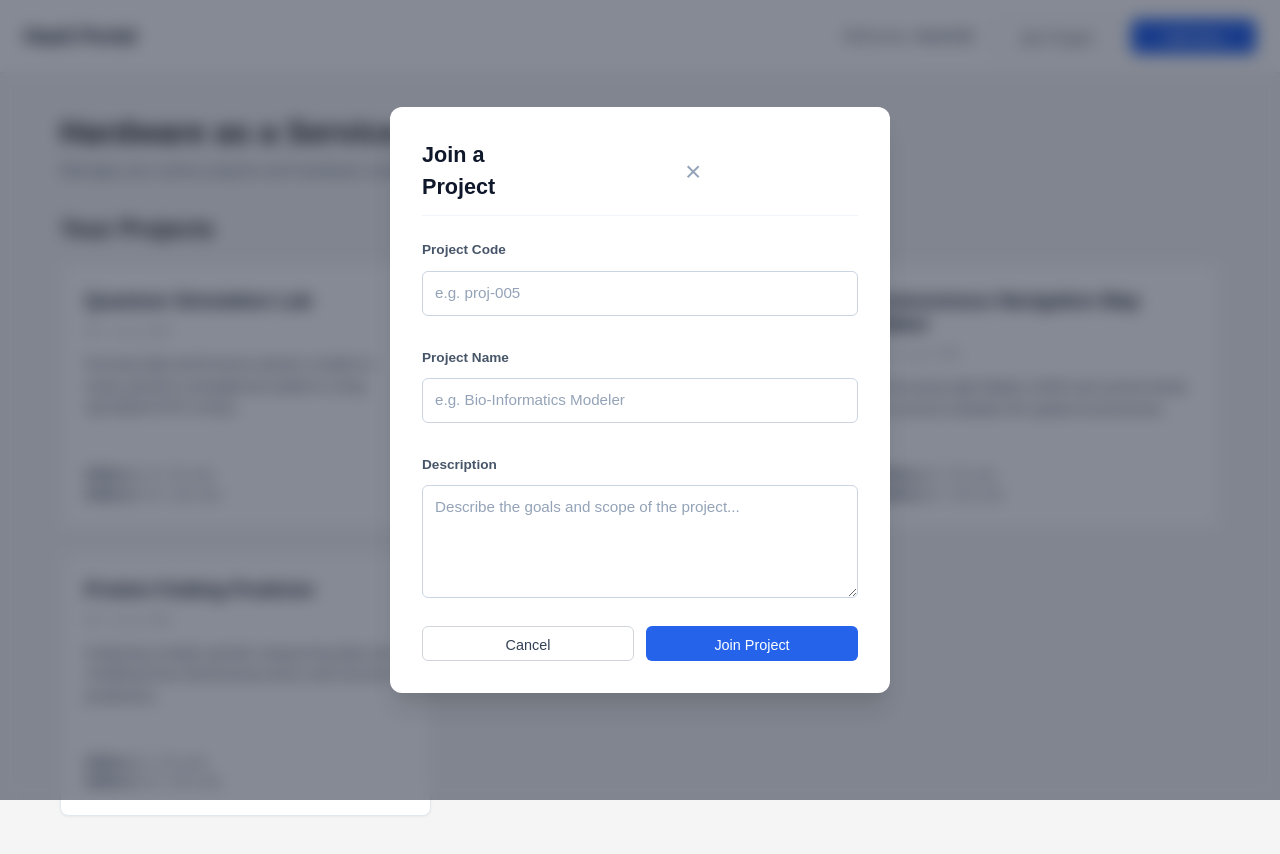
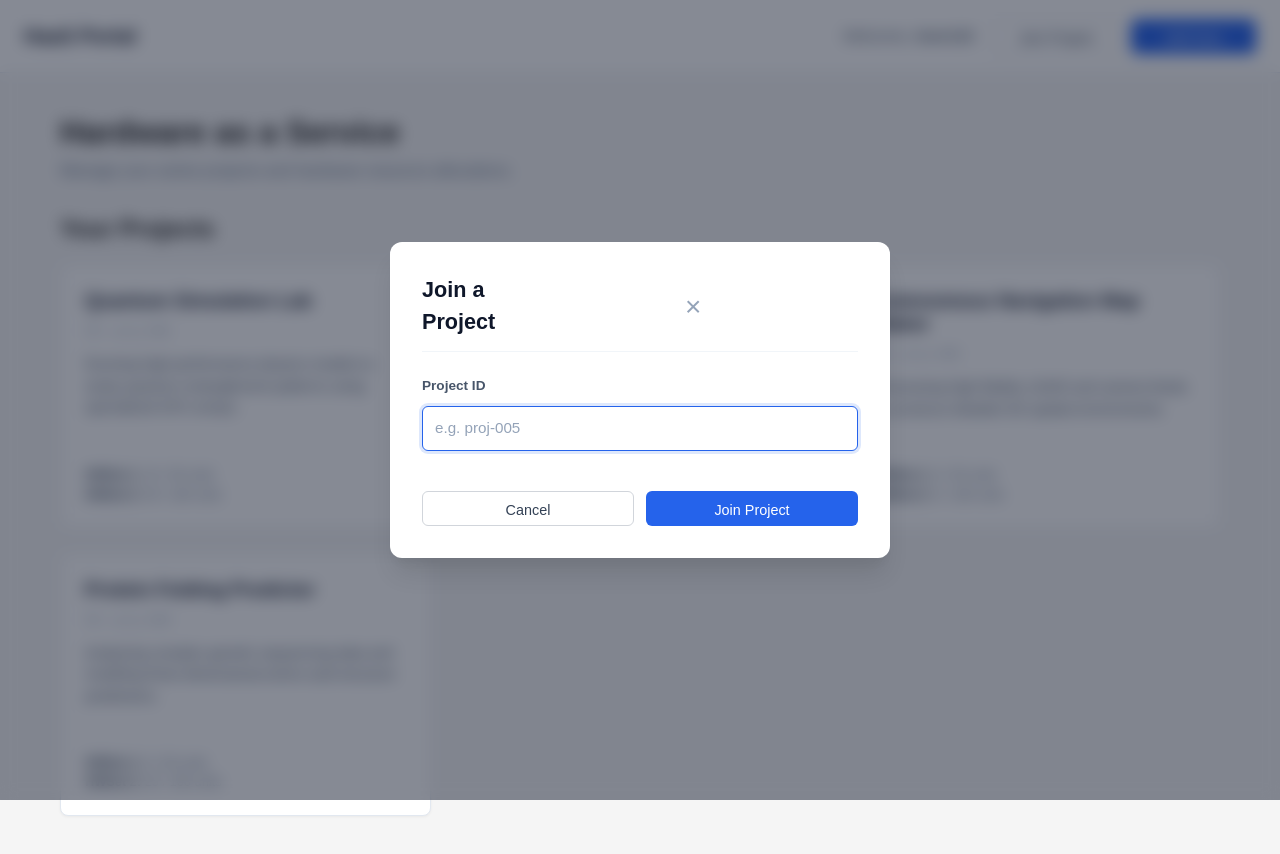
Before and after one commit to jcodeyh/hardware-rental-website, a React (Vite) app in the folder client/: page /landingPage in a window 1280 px wide. Both pictures are taken after a click on the button "Join Project". Built offline with nearby package versions, Linux system fonts and the light colour scheme.

Commit message:
Join project pop ups

```diff
--- a/client/src/components/JoinProjectModal.jsx
+++ b/client/src/components/JoinProjectModal.jsx
@@ -1,37 +1,54 @@
 import React, { useState } from 'react';
+import { SYSTEM_PROJECTS } from './ProjectList';
 
-const JoinProjectModal = ({ isOpen, onClose, onJoin }) => {
-  const [projectCode, setProjectCode] = useState('');
-  const [projectName, setProjectName] = useState('');
-  const [projectDesc, setProjectDesc] = useState('');
+const JoinProjectModal = ({ isOpen, onClose, joinedProjectIds = [], onJoin }) => {
+  const [projectId, setProjectId] = useState('');
   const [error, setError] = useState('');
 
   if (!isOpen) return null;
 
   const handleSubmit = (e) => {
     e.preventDefault();
-    if (!projectCode.trim() || !projectName.trim() || !projectDesc.trim()) {
-      setError('All fields are required.');
+    const cleanId = projectId.trim();
+
+    if (!cleanId) {
+      setError('Project ID is required.');
       return;
     }
+
+    // Verify if project exists in system registry
+    const matchedProject = SYSTEM_PROJECTS.find(
+      (p) => p.id.toLowerCase() === cleanId.toLowerCase()
+    );
+
+    if (!matchedProject) {
+      setError('Project ID does not exist.');
+      return;
+    }
+
+    // Verify if user is already a member
+    if (joinedProjectIds.some((id) => id.toLowerCase() === cleanId.toLowerCase())) {
+      setError('You have already joined this project.');
+      return;
+    }
+
     setError('');
-    onJoin({
-      id: projectCode.trim(),
-      name: projectName.trim(),
-      description: projectDesc.trim(),
-      hardware: { hw1: 0, hw2: 0 }
-    });
-    setProjectCode('');
-    setProjectName('');
-    setProjectDesc('');
+    onJoin(matchedProject);
+    setProjectId('');
+  };
+
+  const handleClose = () => {
+    setProjectId('');
+    setError('');
+    onClose();
   };
 
   return (
-    <div className="modal-overlay" onClick={onClose} id="join-project-modal-overlay">
+    <div className="modal-overlay" onClick={handleClose} id="join-project-modal-overlay">
       <div className="modal-container" onClick={(e) => e.stopPropagation()} id="join-project-modal">
         <div className="modal-header">
           <h3 className="modal-title" id="modal-title-join">Join a Project</h3>
-          <button className="modal-close-btn" onClick={onClose} id="modal-close-x" aria-label="Close modal">
+          <button className="modal-close-btn" onClick={handleClose} id="modal-close-x" aria-label="Close modal">
             &times;
           </button>
         </div>
@@ -39,35 +56,20 @@ const JoinProjectModal = ({ isOpen, onClose, onJoin }) => {
           {error && <div className="modal-error" id="modal-error-message">{error}</div>}
 
           <div className="form-group">
-            <label htmlFor="project-code">Project Code</label>
+            <label htmlFor="project-id">Project ID</label>
             <input
               type="text"
-              id="project-code"
-              value={projectCode}
-              onChange={(e) => setProjectCode(e.target.value)}
+              id="project-id"
+              value={projectId}
+              onChange={(e) => setProjectId(e.target.value)}
               placeholder="e.g. proj-005"
               required
-            />
-          </div>
-
-          <div className="form-group">
-            <label htmlFor="project-name">Project Name</label>
-            <input type="text" id="project-name" value={projectName} onChange={(e) => setProjectName(e.target.value)}
-              placeholder="e.g. Bio-Informatics Modeler"
-              required
-            />
-          </div>
-
-          <div className="form-group">
-            <label htmlFor="project-desc">Description</label>
-            <textarea id="project-desc" value={projectDesc} onChange={(e) => setProjectDesc(e.target.value)}
-            placeholder="Describe the goals and scope of the project..."
-            rows={4} required
+              autoFocus
             />
           </div>
 
           <div className="modal-actions">
-            <button type="button" className="btn btn-secondary" onClick={onClose} id="modal-btn-cancel">
+            <button type="button" className="btn btn-secondary" onClick={handleClose} id="modal-btn-cancel">
               Cancel
             </button>
             <button type="submit" className="btn btn-primary" id="modal-btn-submit">
--- a/client/src/components/ProjectList.jsx
+++ b/client/src/components/ProjectList.jsx
@@ -28,6 +28,35 @@ export const MOCK_PROJECTS = [
   }
 ];
 
+export const SYSTEM_PROJECTS = [
+  ...MOCK_PROJECTS,
+  {
+    id: 'proj-005',
+    name: 'Genomics Data Pipeline',
+    description: 'High-throughput sequencing analysis and pipeline execution for multi-omic dataset visualization.',
+    hardware: { hw1: 10, hw2: 30 }
+  },
+  {
+    id: 'proj-006',
+    name: 'Climate Modeling System',
+    description: 'Simulating global weather patterns and atmospheric changes using planetary-scale grid configurations.',
+    hardware: { hw1: 20, hw2: 50 }
+  },
+  {
+    id: 'proj-007',
+    name: 'Financial Risk Analyzer',
+    description: 'Real-time market simulation and credit risk forecasting using advanced statistical models.',
+    hardware: { hw1: 8, hw2: 12 }
+  },
+  {
+    id: 'proj-008',
+    name: 'Cyber Security Threat Detector',
+    description: 'Processing real-time network flow telemetry to detect anomalies and model security threats.',
+    hardware: { hw1: 12, hw2: 45 }
+  }
+];
+
+
 const ProjectList = ({ projects }) => {
   return (
     <div className="project-list-container">
--- a/client/src/pages/LandingPage.jsx
+++ b/client/src/pages/LandingPage.jsx
@@ -9,11 +9,6 @@ const LandingPage = () => {
   const [isJoinModalOpen, setIsJoinModalOpen] = useState(false);
 
   const handleJoinProject = (newProject) => {
-    // Check if project code already exists to avoid duplicates
-    if (projects.some((p) => p.id.toLowerCase() === newProject.id.toLowerCase())) {
-      alert(`A project with code "${newProject.id}" is already in your dashboard.`);
-      return;
-    }
     setProjects([...projects, newProject]);
     setIsJoinModalOpen(false);
   };
@@ -38,6 +33,7 @@ const LandingPage = () => {
       <JoinProjectModal
         isOpen={isJoinModalOpen}
         onClose={() => setIsJoinModalOpen(false)}
+        joinedProjectIds={projects.map((p) => p.id)}
         onJoin={handleJoinProject}
       />
     </div>
```
